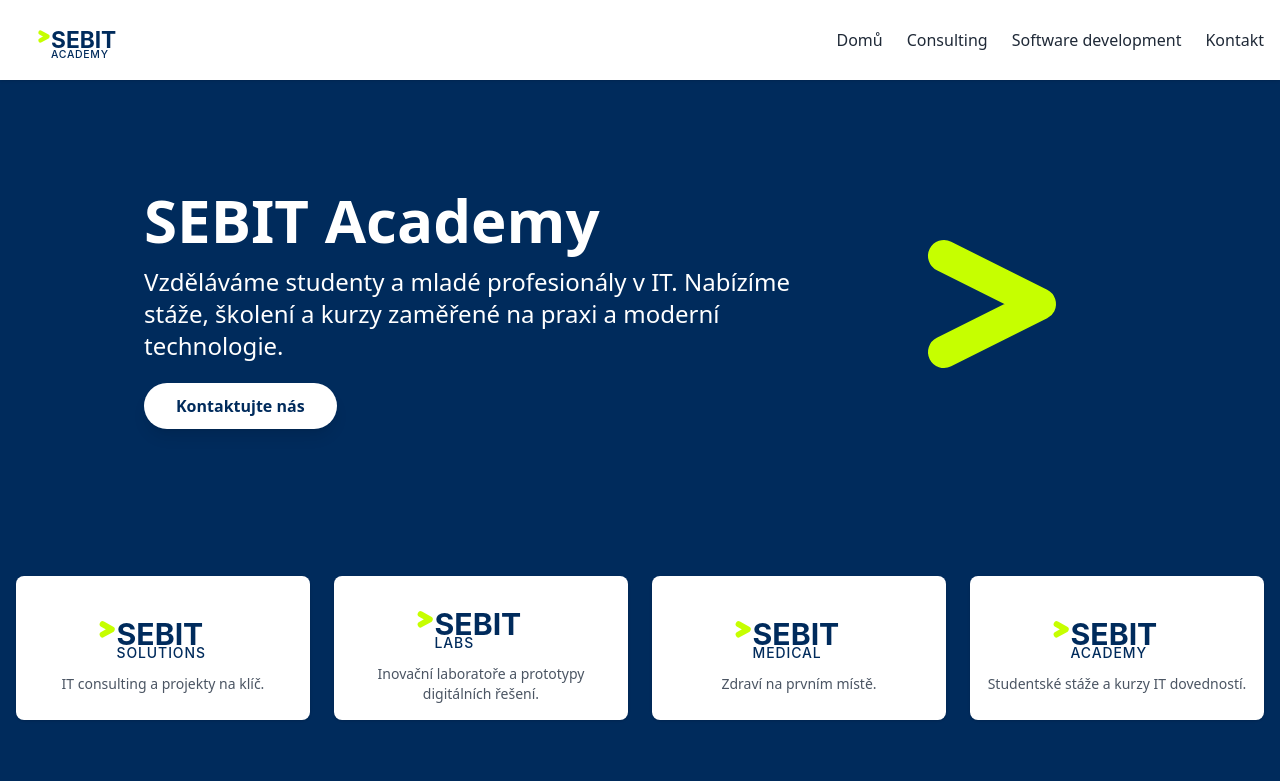
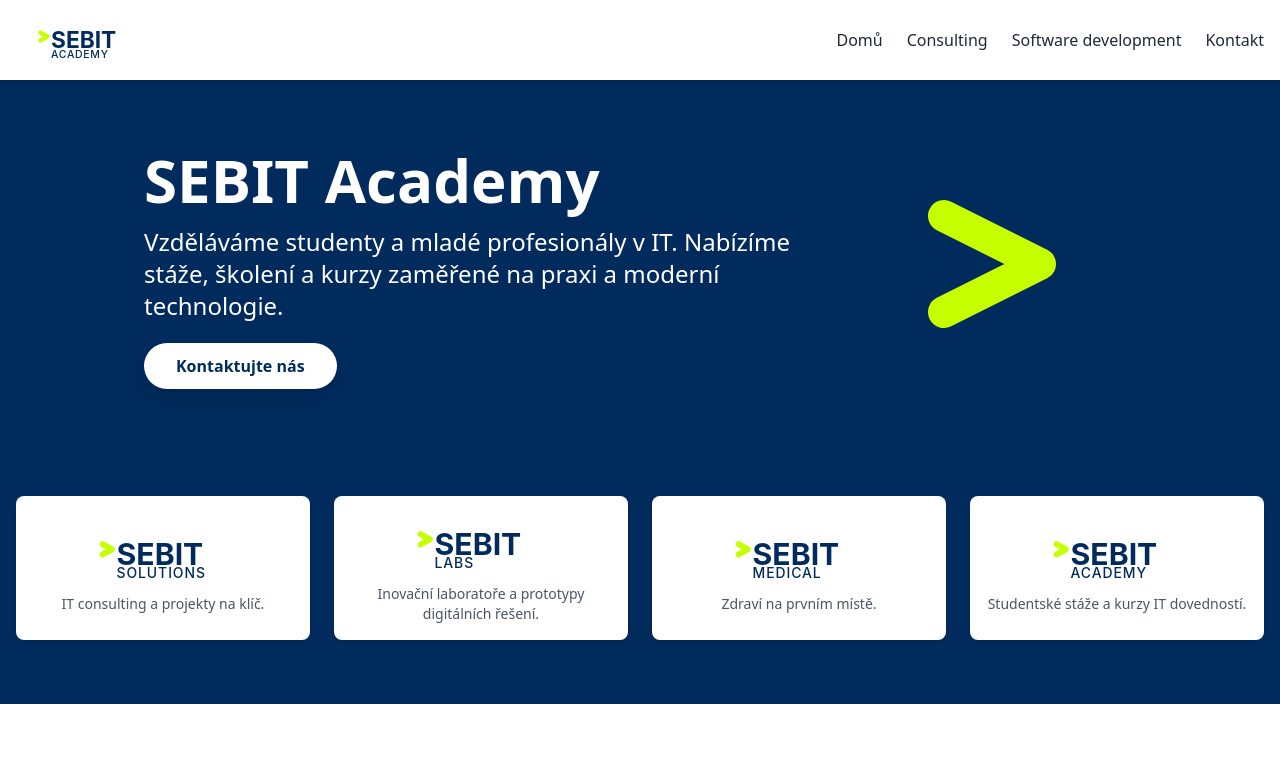
Before and after one commit to VolPark/SEBIT.github.io, a plain HTML site: page Academy/index.html in a window 1280 px wide. Shown: the top 781 px of the page. Drawn offline with nearby package versions, Linux system fonts and the light colour scheme.

Commit message:
Update hero section padding for improved layout consistency

```diff
--- a/Academy/index.html
+++ b/Academy/index.html
@@ -119,7 +119,7 @@
 
   <!-- Hero sekce -->
   <section id="hero" class="pt-24 bg-sebit-navy text-white overflow-hidden">
-    <div class="container mx-auto max-w-5xl px-4 py-20 flex flex-col md:flex-row items-center text-center md:text-left">
+    <div class="container mx-auto max-w-5xl px-4 py-10 flex flex-col md:flex-row items-center text-center md:text-left">
       <!-- Textový obsah umístěný vlevo -->
       <div data-aos="fade-right" class="md:flex-1">
         <h1 class="text-4xl md:text-6xl font-extrabold mb-4">
```
Also changed, not shown: Medical/index.html (+1 -1 lines), labs/index.html (+1 -1 lines).
